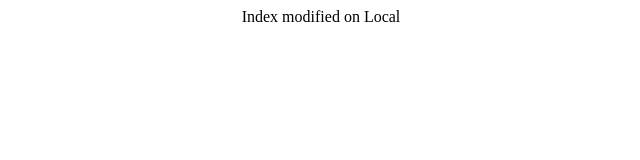
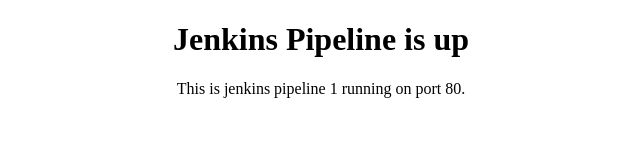
Before and after one commit to pgdai08/ai-demo24, a plain HTML site: page index.html in a window 1280 px wide. Shown: the whole page, without its empty margins (319-959 px from the left). Drawn offline with Linux system fonts and the light colour scheme.

Commit message:
Update index.html

```diff
--- a/index.html
+++ b/index.html
@@ -1,12 +1,14 @@
-<html>
+<!DOCTYPE html>
+<html lang="en">
 <head>
-    <title>
-        INDEX
-    </title>
+    <meta charset="UTF-8">
+    <meta name="viewport" content="width=>, initial-scale=1.0">
+    <title>Jenkins Pipeline Assignment</title>
+</head>
 <body>
-        <center>
-            Index modified on Local
-        </center>
+    <center>
+        <h1>Jenkins Pipeline is up</h1>
+        This is jenkins pipeline 1 running on port 80.
+    </center>
 </body>
-</head>
 </html>
```
